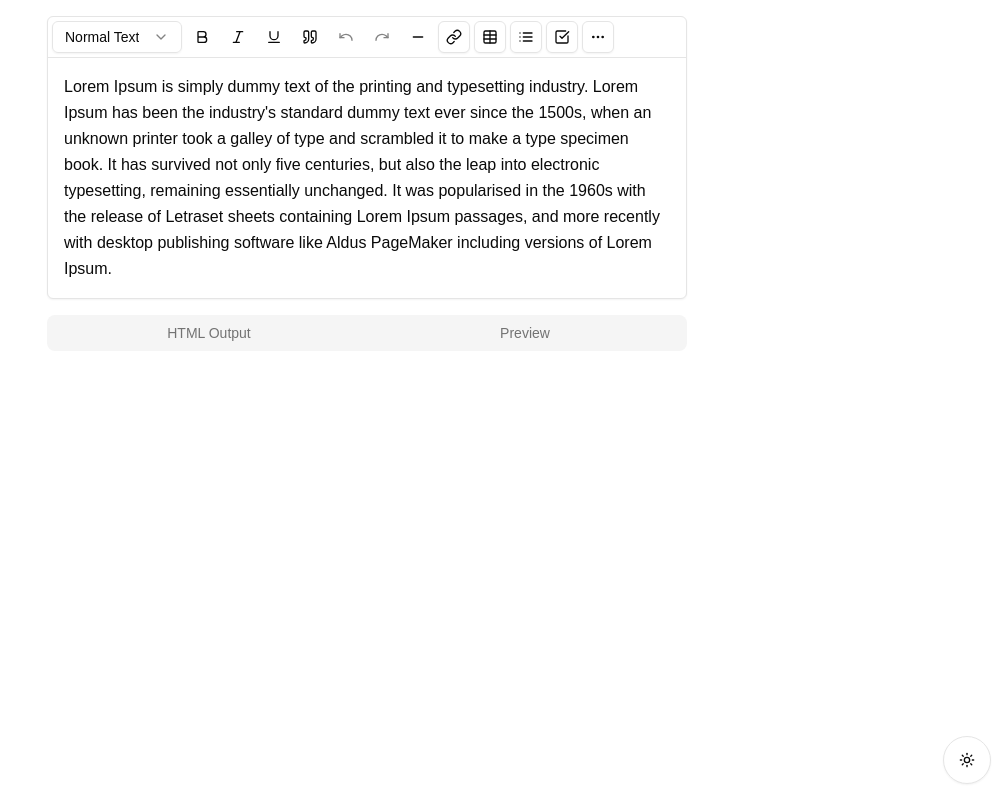
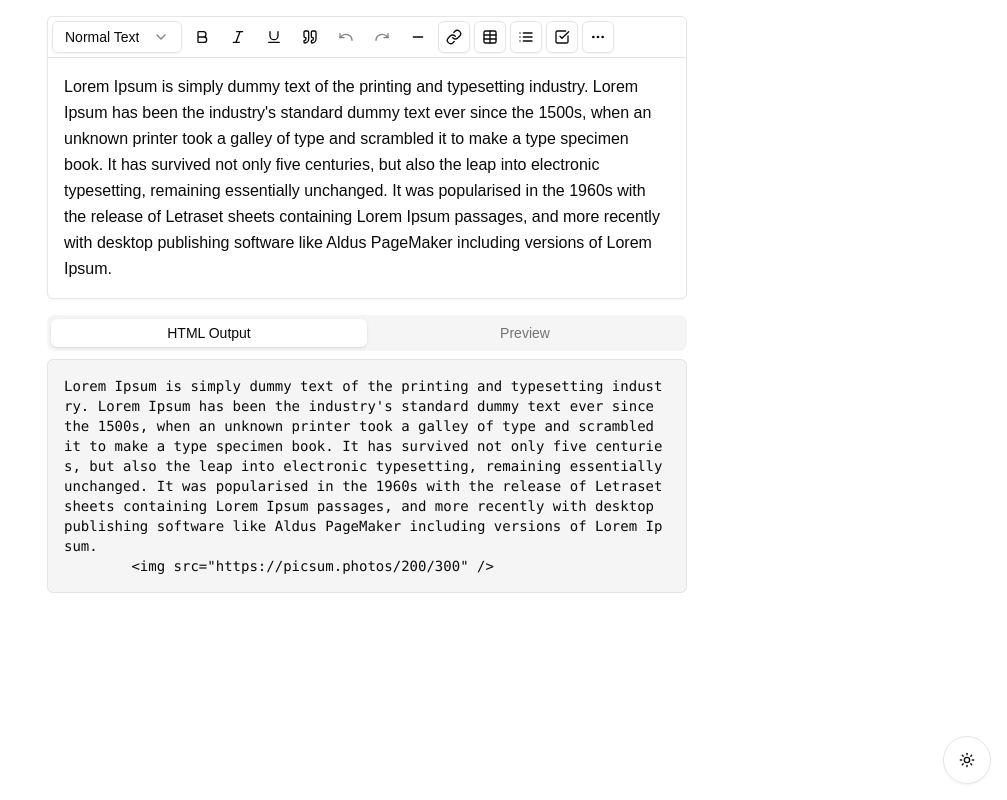
Before and after one commit to SafaElmali/tiptap-template, a Next.js app: page / in a window 1280 px wide. Shown: the whole page, without its empty margins (273-1280 px from the left). Built offline with nearby package versions, Linux system fonts and the light colour scheme.

Commit message:
move output-tabs into components folder

```diff
--- /dev/null
+++ b/src/components/features/tiptap-editor/_components/output-tabs.tsx
@@ -0,0 +1,30 @@
+import { FC } from "react";
+import { Tabs, TabsContent, TabsList, TabsTrigger } from "@/components/ui/tabs";
+
+type OutputTabsProps = {
+  content: string;
+};
+
+export const OutputTabs: FC<OutputTabsProps> = ({ content }) => {
+  return (
+    <Tabs defaultValue="html" className="w-full">
+      <TabsList className="grid w-full grid-cols-2">
+        <TabsTrigger value="html">HTML Output</TabsTrigger>
+        <TabsTrigger value="preview">Preview</TabsTrigger>
+      </TabsList>
+      <TabsContent value="html" className="mt-2">
+        <div className="rounded-md border bg-muted p-4">
+          <pre className="whitespace-pre-wrap break-all text-sm">
+            {content}
+          </pre>
+        </div>
+      </TabsContent>
+      <TabsContent value="preview" className="mt-2">
+        <div
+          className="prose dark:prose-invert max-w-none rounded-md border bg-card p-4"
+          dangerouslySetInnerHTML={{ __html: content }}
+        />
+      </TabsContent>
+    </Tabs>
+  );
+};
--- a/src/components/features/tiptap-editor/tiptap-editor.tsx
+++ b/src/components/features/tiptap-editor/tiptap-editor.tsx
@@ -15,7 +15,7 @@ import TaskList from "@tiptap/extension-task-list";
 import TaskItem from "@tiptap/extension-task-item";
 import Link from "@tiptap/extension-link";
 import { LinkMenu } from "./plugins/link/_components/link-menu/link-menu";
-import { Tabs, TabsContent, TabsList, TabsTrigger } from "@/components/ui/tabs";
+import { OutputTabs } from "./_components/output-tabs";
 
 type TiptapEditorProps = {
   className?: string;
@@ -28,7 +28,6 @@ const TiptapEditor: FC<TiptapEditorProps> = ({
   onChange,
   className,
 }) => {
-  const [currentTab, setCurrentTab] = useState<string>("editor");
   const [editorContent, setEditorContent] = useState(content);
 
   const editor = useEditor({
@@ -73,26 +72,7 @@ const TiptapEditor: FC<TiptapEditorProps> = ({
         <EditorContent editor={editor} />
         {editor && <LinkMenu editor={editor} />}
       </div>
-
-      <Tabs value={currentTab} onValueChange={setCurrentTab} className="w-full">
-        <TabsList className="grid w-full grid-cols-2">
-          <TabsTrigger value="html">HTML Output</TabsTrigger>
-          <TabsTrigger value="preview">Preview</TabsTrigger>
-        </TabsList>
-        <TabsContent value="html" className="mt-2">
-          <div className="rounded-md border bg-muted p-4">
-            <pre className="whitespace-pre-wrap break-all text-sm">
-              {editorContent}
-            </pre>
-          </div>
-        </TabsContent>
-        <TabsContent value="preview" className="mt-2">
-          <div
-            className="prose dark:prose-invert max-w-none rounded-md border bg-card p-4"
-            dangerouslySetInnerHTML={{ __html: editorContent }}
-          />
-        </TabsContent>
-      </Tabs>
+      <OutputTabs content={editorContent} />
     </div>
   );
 };
```
